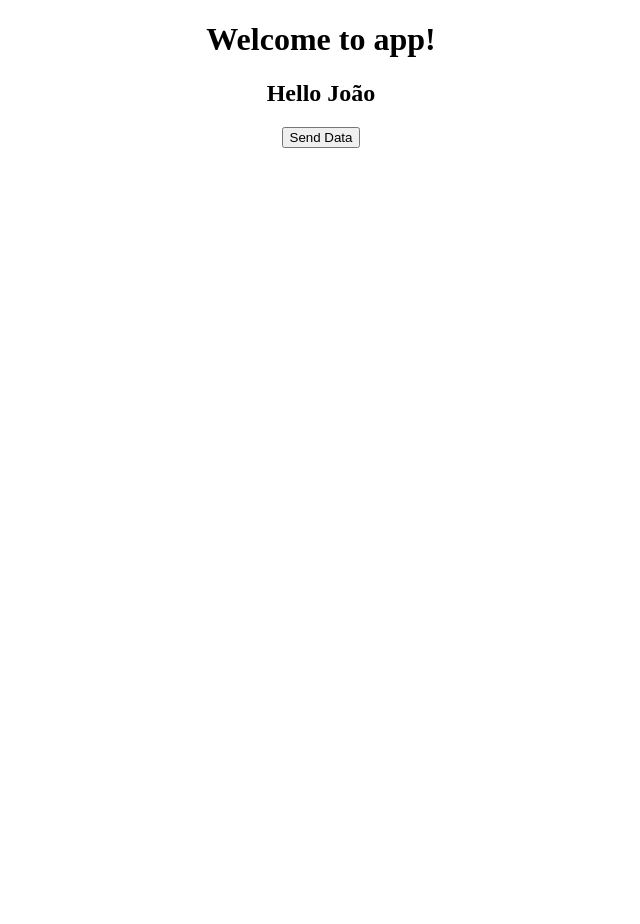
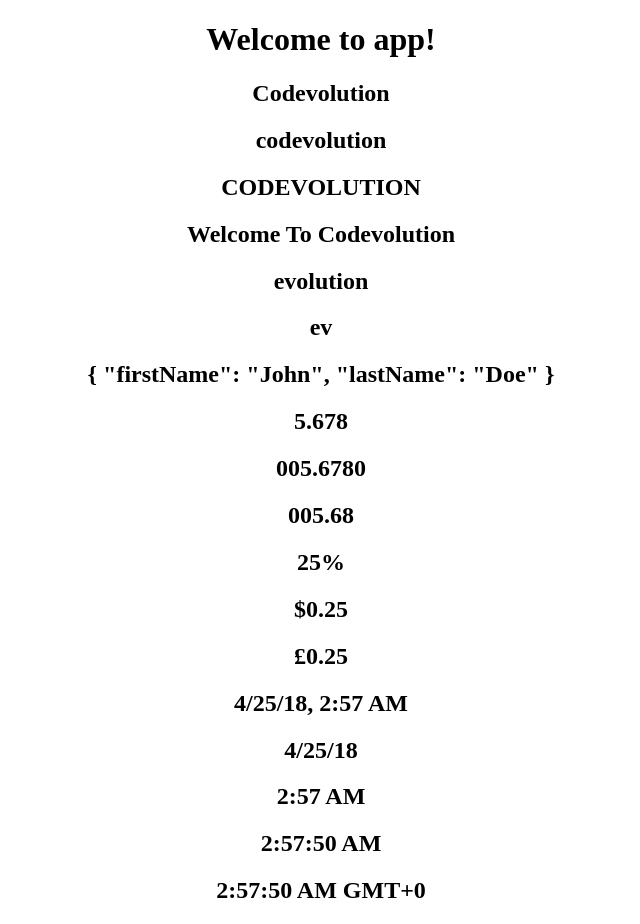
Before and after one commit to joaolessab/angular6-scratch, an Angular app in the folder structure-directives/: page / in a window 1280 px wide. Shown: the whole page, without its empty margins (319-959 px from the left). Before the commit the page ends 800 px from the top, so only its background shows below. Built offline with nearby package versions, Linux system fonts and the light colour scheme.

Commit message:
Pipe Examples

```diff
--- a/structure-directives/src/app/app.component.html
+++ b/structure-directives/src/app/app.component.html
@@ -6,5 +6,6 @@
   </h1>
 
   <!--app-test></app-test-->
-  <app-testing (childEvent)="message=$event" [parentData]="appName"></app-testing>
+  <!--app-testing (childEvent)="message=$event" [parentData]="appName"></app-testing-->
+  <app-pipes></app-pipes>
 </div>
--- a/structure-directives/src/app/app.module.ts
+++ b/structure-directives/src/app/app.module.ts
@@ -5,13 +5,15 @@ import { NgModule } from '@angular/core';
 import { AppComponent } from './app.component';
 import { TestComponent } from './test/test.component';
 import { TestingComponent } from './testing/testing.component';
+import { PipesComponent } from './pipes/pipes.component';
 
 
 @NgModule({
   declarations: [
     AppComponent,
     TestComponent,
-    TestingComponent
+    TestingComponent,
+    PipesComponent
   ],
   imports: [
     BrowserModule
--- /dev/null
+++ b/structure-directives/src/app/pipes/pipes.component.ts
@@ -0,0 +1,54 @@
+import { Component, OnInit } from '@angular/core';
+
+@Component({
+  selector: 'app-pipes',
+  template: `
+    <h2>{{name}}</h2>
+    <h2>{{name | lowercase}}</h2>
+    <h2>{{name | uppercase}}</h2>
+    <h2>{{message | titlecase}}</h2>
+
+    <!-- Shows string after third letter -->
+    <h2>{{name | slice:3}}</h2>
+
+    <!-- Slice with limit -->
+    <h2>{{name | slice:3:5}}</h2>
+
+    <h2>{{person | json}}</h2>
+
+    <!-- Minimum Digit, Minimum Decimal, Maximum Decimal -->
+    <h2>{{5.678 | number:'1.2-3'}}</h2>
+    <h2>{{5.678 | number:'3.4-5'}}</h2>
+    <h2>{{5.678 | number:'3.1-2'}}</h2>
+
+    <h2>{{0.25 | percent}}</h2>
+
+    <h2>{{0.25 | currency}}</h2>
+    <h2>{{0.25 | currency: 'GBP'}}</h2>
+
+    <h2>{{date | date:'short'}}</h2>
+    <h2>{{date | date:'shortDate'}}</h2>
+    <h2>{{date | date:'shortTime'}}</h2>
+
+    <h2>{{date | date:'mediumTime'}}</h2>
+    <h2>{{date | date:'longTime'}}</h2>
+  `,
+  styleUrls: ['./pipes.component.css']
+})
+export class PipesComponent implements OnInit {
+
+  public name = "Codevolution";
+  public message = "Welcome to Codevolution";
+  public person = {
+    "firstName": "John",
+    "lastName": "Doe"
+  };
+
+  public date = new Date;
+
+  constructor() { }
+
+  ngOnInit() {
+  }
+
+}
```
Also changed, not shown: structure-directives/src/app/pipes/pipes.component.css (added).
